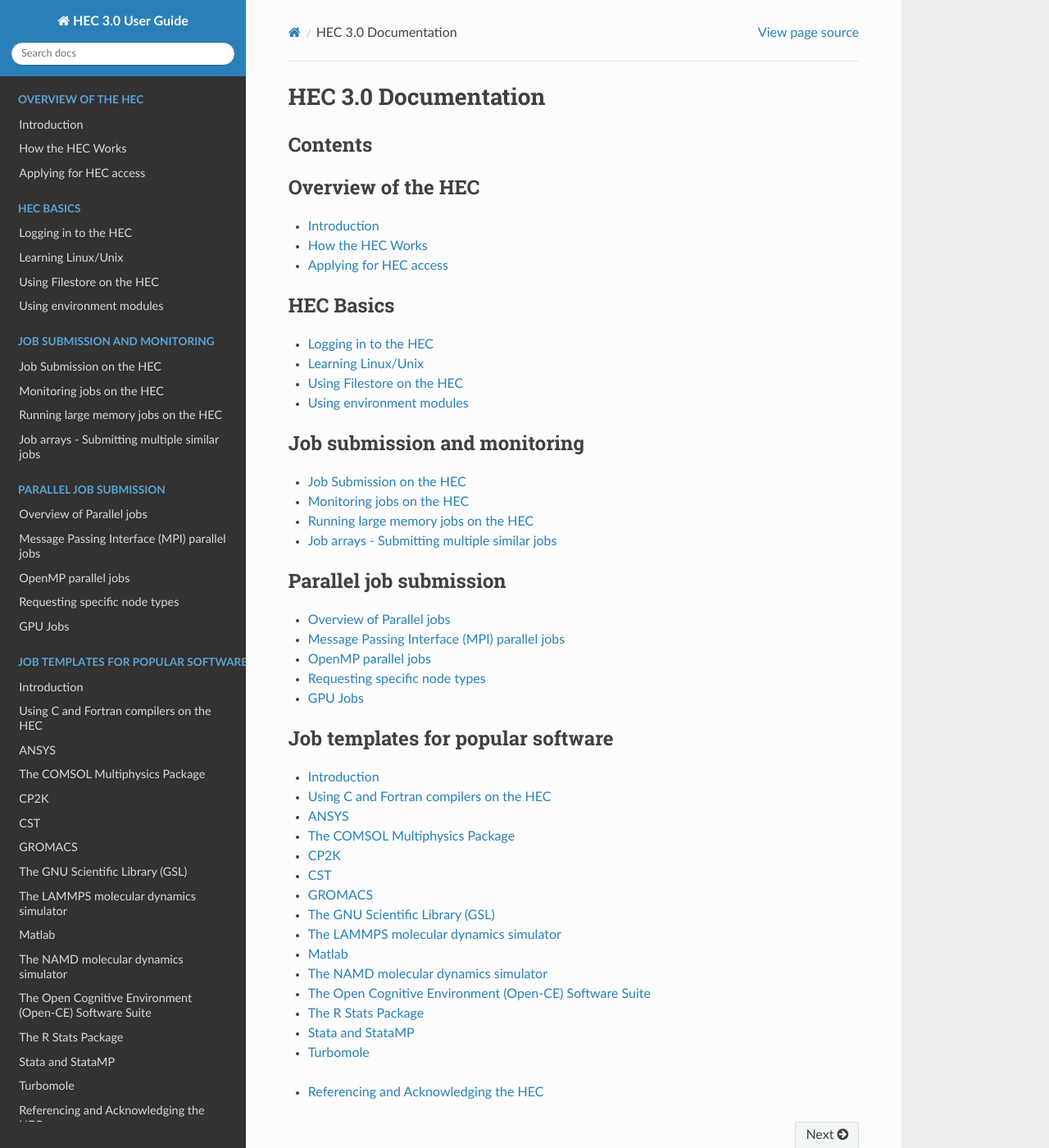
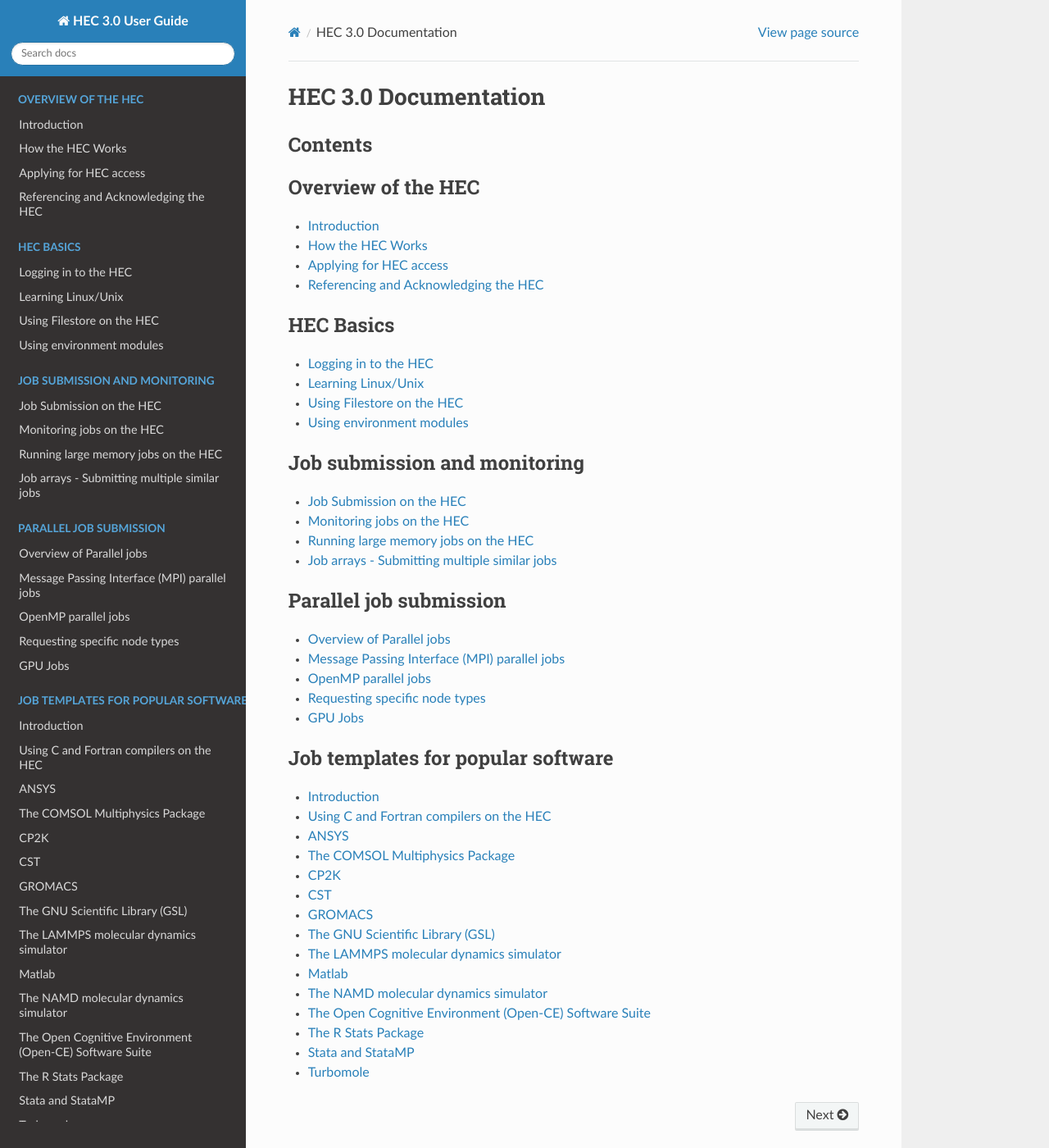
Before and after one commit to MikePacey/Lancaster-HEC, a Sphinx documentation site: the page built from docs/index.rst, in a window 1280 px wide and 1400 px high. Shown: the whole window at 82% size. Built offline with Sphinx 7.4.7 and the Read the Docs theme 2.0.0, drawn with Linux system fonts in a browser that asks for light colours; formulas are drawn with MathJax 3; some of the changed lines change nothing that is shown.

Commit message:
main branch

```diff
--- a/docs/index.rst
+++ b/docs/index.rst
@@ -11,6 +11,7 @@ Contents
    intro
    howitworks
    getaccount
+   referencing
 
 .. toctree::
    :caption: HEC Basics
@@ -59,8 +60,3 @@ Contents
    software/r
    software/stata
    software/turbomole
-
-.. toctree::
-   :maxdepth: 1
-
-   referencing
```
